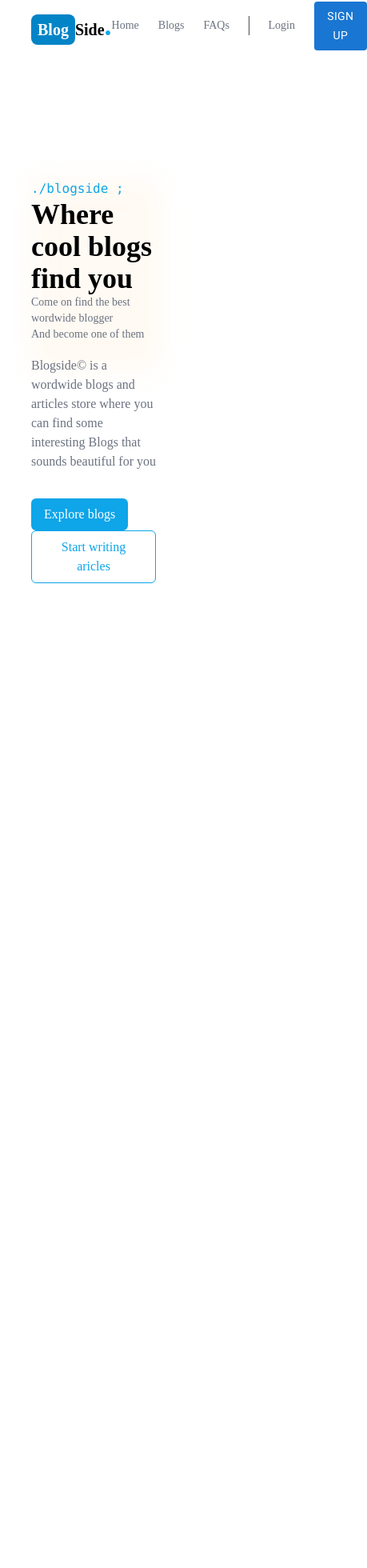
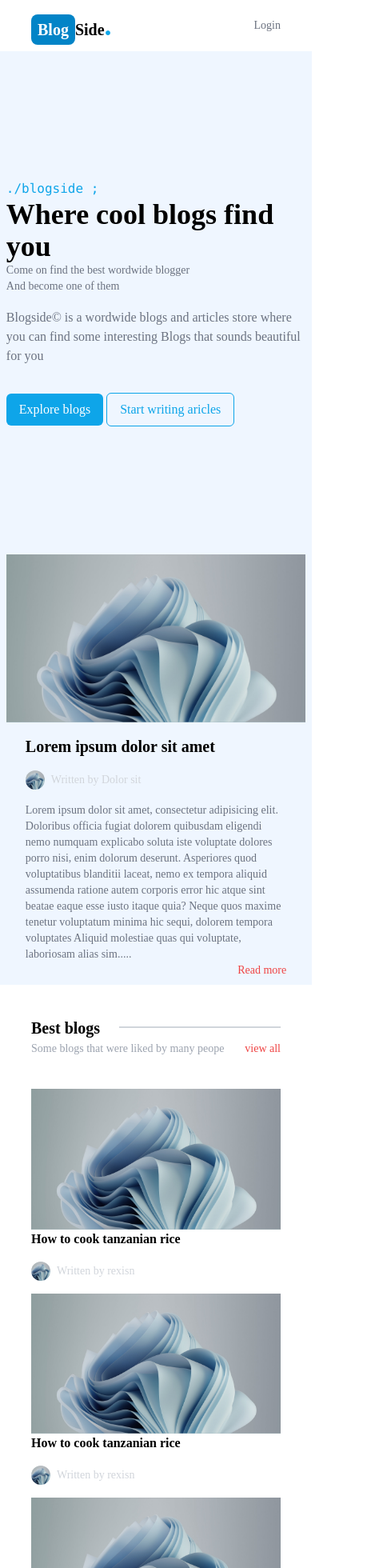
Before and after one commit to ndzhwr/blog, a React (Vite) app in the folder client/: page / in a window 390 px wide. Shown: the top 1960 px of the page at 80% size, 459 px wide, since content can reach past the window. Before the commit the page ends 889 px from the top, so only its background shows below. Built offline with nearby package versions, Linux system fonts and the light colour scheme.

Commit message:
Worked on the landing page

```diff
--- a/client/package.json
+++ b/client/package.json
@@ -4,7 +4,7 @@
   "version": "0.0.0",
   "type": "module",
   "scripts": {
-    "dev": "vite",
+    "dev": "vite --host",
     "build": "tsc && vite build",
     "preview": "vite preview"
   },
--- /dev/null
+++ b/client/src/components/Blogonhome.tsx
@@ -0,0 +1,33 @@
+import React from 'react'
+import { LargeblogProps } from '../types'
+import { FontAwesomeIcon } from '@fortawesome/react-fontawesome';
+
+const Blogonhome: React.FC<LargeblogProps> = (data: LargeblogProps) => {
+    let content_notion: string = '';
+    let i: number = 0;
+    while (i < 500) {
+        content_notion += data.blog_content[i]
+        i++
+    }
+    // w-[600px] lg:w-[600px]  md:w-[200px] sm:w-[300px]
+    content_notion += '.....'
+    return (
+        <div className=' sm:w-full lg:w-[600px]'>
+            <img src={data.blog_image} alt="" className='' />
+            <div className="texts  px-6 py-2">
+
+                <h1 className='font-bold  text-xl mt-2'>{data.blog_title}</h1>
+                <FontAwesomeIcon icon="coffee" size="sm" color='white'/>
+                <div className=" flex py-4 gap-2 items-center ">
+                    <img src={data.blog_owner_image} alt="" className='w-6  h-6 rounded-full object-cover' /> <span className='text-sm  text-gray-300'>Written by <a href={`/${data.blog_owner_name}`} className="hover:text-gray-700"> {data.blog_owner_name} </a></span>
+                </div>
+                <p className='text-sm text-gray-500'>{content_notion}</p>
+
+                <p  className="text-right text-red-500 text-sm"><a href={`/blogs/${data.blog_id}`} >Read more</a> </p>
+            </div>
+        </div>
+    )
+}
+
+
+export default Blogonhome
--- a/client/src/components/Landing .tsx
+++ b/client/src/components/Landing .tsx
@@ -1,16 +1,16 @@
 import React from 'react'
 import DefaultImage from '../assets/default.png'
-import Largeblog from './Largeblog'
-import { lorem  } from '../assets/lorem'
-
+import { lorem } from '../assets/lorem'
+import Blogonhome from './Blogonhome'
+import SmallBlog from './SmallBlog'
 
 
 const Landing: React.FC = () => {
     return (
+        <>
+            <div className='grid grid-cols-2 2xl:grid-cols-2 md:grid-cols-2 msm:grid-cols-1  md:px-[5vw] msm:px-[2vw] bg-blue-50   lg:px-[10vw]  '>
 
-            <div className='grid grid-cols-2 lg:grid-cols-2 sm:grid-cols-1 px-[10vw]'>
-
-                <div className='py-40 text-gray-500'>
+                <div className='py-40 text-gray-500 msm:w-full'>
                     <div className='w-40 h-60  absolute bg-orange-100 backdrop-blur opacity-30  -z-10 blur-lg'></div>
                     <code className='text-sky-500'>./blogside ;</code>
                     <h1 className="font-extrabold text-4xl text-black my-[2wh]">Where cool blogs find you</h1>
@@ -18,17 +18,47 @@ const Landing: React.FC = () => {
                         And become one of them</p>
                     <p className='mt-[2vh]'>Blogside&copy; is a wordwide blogs and articles store where you can find some interesting Blogs that sounds beautiful for you </p>
                     <div className='w-full mt-[4vh]'>
-                        <button className='text-white bg-sky-500 rounded-md px-4 py-2'>Explore blogs</button> <button className='text-sky-500 border border-sky-500 rounded-md px-4 py-2'>Start writing aricles</button>
+                        <button className='text-white bg-sky-500 rounded-md px-4 py-2 md:scale-10 msm:scal'>Explore blogs</button> <button className='text-sky-500 border border-sky-500 rounded-md px-4 py-2'>Start writing aricles</button>
                     </div>
 
                 </div>
                 <div>
+                    <Blogonhome publishedAt='2022-06-07' blog_tags={['money', 'coding']} blog_id='asd45' blog_content={lorem} blog_title="Lorem ipsum dolor sit amet" blog_image={DefaultImage} blog_owner_image={DefaultImage} blog_owner_name="Dolor sit" />
+                    {/* <Largeblog /> */}
+                    {/* <Largeblog publishedAt='2022-06-07' blog_tags={['money' , 'coding']} blog_id='asd45' blog_content={lorem} blog_title="Lorem ipsum dolor sit amet" blog_image={DefaultImage} blog_owner_image={DefaultImage} blog_owner_name="Dolor sit" /> */}
 
+                </div>
+            </div>
+            <div className="recent px-[10vw] mt-10">
+                <div>
+                    <div>
+                        <h1 className=' text-xl font-bold bg-white w-fit pr-6'>Best blogs</h1>
+                        <hr className='border border-gray-300 -mt-4 -z-20 relative'/>
+                    </div>
+                    <p className='text-sm text-gray-400 mt-4'>Some blogs that were liked by many peope <a href="#" className='text-red-500 text-right float-right'>view all</a></p>
+                    <div className="flex justify-between flex-wrap mt-10 ">
+                        <SmallBlog image={DefaultImage} title="How to cook tanzanian rice" author={{ username: "rexisn", profile: DefaultImage }} />
+                        <SmallBlog image={DefaultImage} title="How to cook tanzanian rice" author={{ username: "rexisn", profile: DefaultImage }} />
+                        <SmallBlog image={DefaultImage} title="How to cook tanzanian rice" author={{ username: "rexisn", profile: DefaultImage }} />
+
+                    </div>
+                </div>
+            </div>
+            <div className="about grid grid-cols-2 md:grid-cols-2  sm:grid-cols-1 sms:grid-cols-1  px-[10vw] md:px-[10vw] sms:px-[2vw] ">
+                <div className="text py-[30vh]">
+                    <h1 className='text-xl font-bold bg-white w-fit pr-6 '>Subscribe to your favourite topic</h1>
+                    <p className='text-sm text-gray-400'>All people are not interested in the same things, did you know that?
+                        That's the reason why here you can inform us what your like so that we'll notify you about your interests only
+                    </p>
+                </div>
+                <div>
+                    <img src="#" alt="" className='w-screen' />
                 </div>
 
             </div>
 
 
+        </>
 
 
     )
--- a/client/src/components/Largeblog.tsx
+++ /dev/null
@@ -1,28 +0,0 @@
-import React from 'react'
-import { LargeblogProps } from '../types'
-
-const Largeblog: React.FC<LargeblogProps> = (data: LargeblogProps) => {
-    let content_notion: string = '';
-    let i: number = 0;
-    while (i < 155) {
-        content_notion += data.blog_content[i]
-    }
-    content_notion += '...'
-    return (
-        <div className='w-[600px]'>
-            <div className=''>
-            </div>
-            <h1>{data.blog_title}</h1>
-            <div className="owner">
-                <img src={data.blog_owner_image} alt="" className='w-10 h-10 rounded-full object-cover' /> <span>Written by <a href={`/${data.blog_owner_name}`}> {data.blog_owner_name} </a></span>
-            </div>
-            <p>{content_notion}</p>
-
-            <a href={`/blogs/${data.blog_id}`}></a>
-
-
-        </div>
-    )
-}
-
-export default Largeblog
--- a/client/src/components/Navbar.tsx
+++ b/client/src/components/Navbar.tsx
@@ -4,15 +4,17 @@ import Button from '@mui/material/Button'
 const Navbar: React.FC = () => {
     return (
         <>
-            < nav className="flex items-center justify-between px-[010vw] h-16">
+            < nav className="flex items-center justify-between px-[10vw] lg:px-[10vw]  md:px-[5vw]  sms:px-[2vw] h-16">
                 <h1 className="font-extrabold text-xl"><span className="bg-sky-600 text-white p-2 rounded-lg">Blog</span>Side<span className="text-sky-500 font-bold text-4xl">.</span></h1>
                 <div className="as flex items-center gap-6 text-sm text-gray-500">
-                    <a href="#" className="">Home</a>
-                    <a href="#" className="">Blogs</a>
-                    <a href="#" className="">FAQs</a>
-                    <div className="w-px h-6 bg-black bg-opacity-70"></div>
+                    <a href="#" className="lg:block md:block sm:block msm:hidden">Home</a>
+                    <a href="#" className=" sm:block msm:hidden">Blogs</a>
+                    <a href="#" className=" sm:block msm:hidden">FAQs</a>
+                    <div className="w-px h-6 bg-black bg-opacity-70  md:block msm:hidden"></div>
                     <a href="#" className="">Login</a>
-                    <Button variant="contained" color="primary" disableElevation className="lowercase">Sign up</Button>
+                    <div className="sm:block msm:hidden">
+                        <Button variant="contained" color="primary" disableElevation className="lowercase ">Sign up</Button>
+                    </div>
                 </div>
             </nav>
         </>
--- /dev/null
+++ b/client/src/components/SmallBlog.tsx
@@ -0,0 +1,18 @@
+import React from 'react'
+import { blogonhomeprops, LargeblogProps } from '../types'
+
+const SmallBlog: React.FC<blogonhomeprops> = (data: blogonhomeprops) => {
+    return (
+        <div className='w-[400px] sm:w-full lg:w-[360px] md:w-[200px]'>
+            <img src={data.image} alt="" />
+            <h1 className='font-bold text-md '>{data.title}</h1>
+            <div className=" flex py-4 gap-2 items-center ">
+                <img src={data.author.profile} alt="" className='w-6  h-6 rounded-full object-cover' /> <span className='text-sm  text-gray-300'>Written by <a href={`/${data.author.username}`} className="hover:text-gray-700"> {data.author.username} </a></span>
+            </div>
+
+
+        </div>
+    )
+}
+
+export default SmallBlog
--- a/client/src/dev/testing.ts
+++ b/client/src/dev/testing.ts
@@ -1 +1 @@
-<Largeblog publishedAt='2022-06-07' blog_tags={['money' , 'coding']} blog_id='asd45' blog_content={lorem} blog_title="Lorem ipsum dolor sit amet" blog_image={DefaultImage} blog_owner_image={DefaultImage} blog_owner_name="Dolor sit" />
+ <Largeblog publishedAt='2022-06-07' blog_tags={['money' , 'coding']} blog_id='asd45' blog_content={lorem} blog_title="Lorem ipsum dolor sit amet" blog_image={DefaultImage} blog_owner_image={DefaultImage} blog_owner_name="Dolor sit" />
--- /dev/null
+++ b/client/src/types/blogonhomeprops.types.ts
@@ -0,0 +1,9 @@
+export type blogonhomeprops = {
+    image   : string
+    title : string
+    author : {
+        username : string ,
+        profile : string
+    }
+
+}
--- a/client/src/types/index.ts
+++ b/client/src/types/index.ts
@@ -1 +1,2 @@
 export  * from './largeblogprops.type'
+export * from './blogonhomeprops.types'
--- a/client/tailwind.config.cjs
+++ b/client/tailwind.config.cjs
@@ -1,8 +1,15 @@
+const defaultTheme = require('tailwindcss/defaultTheme')
+
 module.exports = {
   content: [
     "./src/**/*.{js,jsx,ts,tsx}",
   ],
   theme: {
+    screens: {
+      'msm' : '0px',
+      'xs': '475px',
+      ...defaultTheme.screens,
+    },
     extend: {
       fontFamily: {
         main: ['roboto'],
--- a/package.json
+++ b/package.json
@@ -17,6 +17,9 @@
   },
   "homepage": "https://github.com/rexisn/medium_clone#readme",
   "dependencies": {
+    "@fortawesome/fontawesome-svg-core": "^6.1.2",
+    "@fortawesome/free-solid-svg-icons": "^6.1.2",
+    "@fortawesome/react-fontawesome": "^0.2.0",
     "concurrently": "^7.3.0"
   }
 }
```
Also changed, not shown: 1 other file (tests, documents, lock files or other folders).
